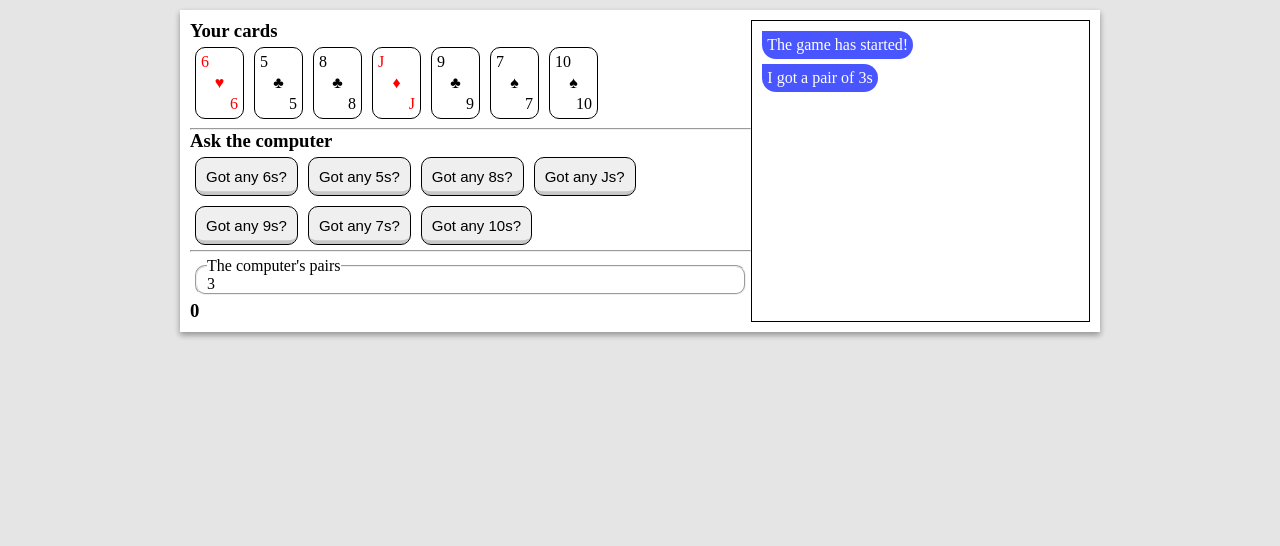
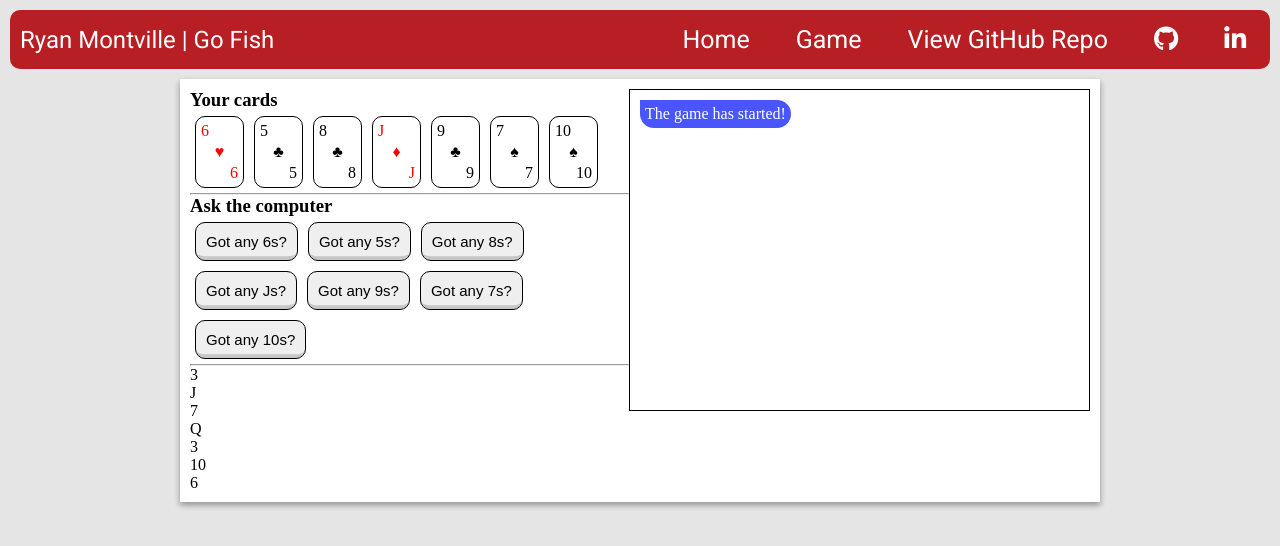
Before and after one commit to RyanMontville/go-fish, an Angular app: page /game in a window 1280 px wide. Shown: the top 546 px of the page. Built offline with nearby package versions, Linux system fonts and the light colour scheme.

Commit message:
started methods for users turn

```diff
--- a/src/app/app.component.css
+++ b/src/app/app.component.css
@@ -0,0 +1,59 @@
+/****************** menu *************************/
+.navbar {
+    display: flex;
+    align-items: center;
+    justify-content: space-between;
+    padding: 10px;
+    background-color: #b81f24;
+    color: #fff;
+    margin: 10px;
+    border-radius: 10px;
+    font-family: 'Roboto', sans-serif;
+}
+
+nav a {
+    cursor: pointer;
+}
+
+nav a:hover {
+    text-decoration: underline;
+}
+
+.navbar li {
+    list-style: none;
+    font-size: 25px;
+}
+
+.nav-links a {
+    color: #fff;
+    text-decoration: none;
+}
+
+.logo,
+.logo a {
+    font-size: 1.5rem;
+    color: white;
+    text-decoration: none;
+}
+
+.menu {
+    display: flex;
+    align-items: center;
+    gap: 1em;
+    font-size: 18px;
+}
+
+.menu li {
+    padding: 5px 14px;
+
+}
+
+input[type=checkbox] {
+    display: none;
+}
+
+.hamburger {
+    display: none;
+    font-size: 24px;
+    user-select: none;
+}
--- a/src/app/app.component.html
+++ b/src/app/app.component.html
@@ -1 +1,23 @@
+<nav class="navbar">
+    <div class="logo"><a href="https://ryanmontville.github.io/">Ryan Montville</a><span class="extra-nav-text"> | Go Fish</span></div>
+    <ul class="nav-links">
+        <input
+          type="checkbox"
+          id="checkbox_toggle"
+          ngModel="showMenu"
+          [checked]="showMenu"
+          (change)="showMenu = !showMenu"
+          />
+        <label for="checkbox_toggle" class="hamburger">&#9776;</label>
+        <div class="menu">
+            <li><a (click)="goHome()">Home</a></li>
+          <li><a (click)="goToGame()">Game</a></li>
+            <li><a href="https://github.com/RyanMontville/go-fish">View <span class="extra-nav-text">GitHub </span>Repo</a></li>
+            <li><a href="https://www.github.com/RyanMontville" title="GitHub" target="blank"><i
+              class="fa-brands fa-github"></i><span class="link-desc"></span></a></li>
+            <li><a href="https://www.linkedin.com/in/ryanmontville" title="LinkedIn" target="blank"><i
+              class="fa-brands fa-linkedin-in"></i></a></li>
+        </div>
+    </ul>
+  </nav>
 <router-outlet></router-outlet>
--- a/src/app/app.component.ts
+++ b/src/app/app.component.ts
@@ -1,4 +1,5 @@
 import { Component } from '@angular/core';
+import { Router } from '@angular/router';
 
 @Component({
   selector: 'app-root',
@@ -6,5 +7,17 @@ import { Component } from '@angular/core';
   styleUrls: ['./app.component.css']
 })
 export class AppComponent {
-  title = 'go-fish';
+  showMenu: boolean = false;
+
+  constructor(private router: Router) {}
+
+  goHome() {
+    this.showMenu = false;
+    this.router.navigate(['/'])
+  }
+
+  goToGame() {
+    this.showMenu = false;
+    this.router.navigate(['/game'])
+  }
 }
--- a/src/app/game-screen/game-screen.component.css
+++ b/src/app/game-screen/game-screen.component.css
@@ -1,6 +1,14 @@
 main {
     display: flex;
     justify-content: space-between;
+}
+#player {
+    flex-basis: 50%;
+}
+#user-hand {
+    display: flex;
+    justify-content: flex-start;
+    flex-wrap: wrap;
 }
 
 #messages div {
--- a/src/app/game-screen/game-screen.component.html
+++ b/src/app/game-screen/game-screen.component.html
@@ -1,15 +1,22 @@
 <main>
     <section id="player">
         <h3>Your cards</h3>
-        <div *ngFor="let card of userHand" [ngClass]="checkSuit(card.getSuit())" (click)="userClicksCard(card)">
-            <span class="top">{{formatCardRank(card.getRank())}}</span>
-            <span class="suit">{{card.getSuit()}}</span>
-            <span class="bottom">{{formatCardRank(card.getRank())}}</span>
-        </div>
+        <section id="user-hand">
+            <div *ngFor="let card of userHand" [ngClass]="checkSuit(card.getSuit())">
+                <span class="top">{{formatCardRank(card.getRank())}}</span>
+                <span class="suit">{{card.getSuit()}}</span>
+                <span class="bottom">{{formatCardRank(card.getRank())}}</span>
+            </div>
+        </section>
         <hr />
-        <h3>Ask the computer</h3>
-        <button *ngFor="let card of userUniqueCards" (click)="addMessage(card)" class="btn">Got any
+        <article *ngIf="playerTurn==='user'">
+            <h3>Ask the computer</h3>
+        <button *ngFor="let card of userUniqueCards" (click)="userAsk(card)" class="btn">Got any
             {{formatCardRank(card)}}s?</button>
+        </article>
+        <article *ngIf="playerTurn==='program'">
+            Program's turn
+        </article>
         <hr />
         <fieldset *ngIf="userPairs.length!==0">
             <legend>Your pairs</legend>
@@ -19,12 +26,11 @@
             <legend>The computer's pairs</legend>
             <span *ngFor="let card of programPairs">{{formatCardRank(card)}}</span>
         </fieldset>
-        <h3>{{userCardsClicked.length}}</h3>
-        <div *ngIf="userHasPair">Looks like you have {{userPairNotification.length}} pair<span *ngIf="userPairNotification.length>1">s</span>! Click on two matching cards to remove.</div>
+        <div *ngFor="let card of programHand">{{formatCardRank(card.getRank())}}</div>
 
 
     </section>
-    <section id="messages">
+    <section id="messages" #scrollMe style="overflow: scroll; height: 300px;" [scrollTop]="scrollMe.scrollHeight">
         <article *ngFor="let message of messages" [class]="message.class">{{message.text}}</article>
     </section>
 </main>
--- a/src/app/game-screen/game-screen.component.ts
+++ b/src/app/game-screen/game-screen.component.ts
@@ -12,62 +12,70 @@ export class GameScreenComponent implements OnInit {
   userHand: PlayingCard[] = [];
   userPairs: number[] = [];
   userUniqueCards: number[] = [];
-  userCardsClicked: PlayingCard[] = [];
-  userPairNotification: number[] = [];
   programHand: PlayingCard[] = [];
   programPairs: number[] = [];
   programUniqueCards: number[] = [];
-  userHasPair: boolean = false;
-
-  messages: {class: string, text: string}[] = [];
+  gameOver: boolean = false;
+  messages: { class: string, text: string }[] = [];
+  playerTurn: string = '';
 
   ngOnInit() {
-    this.messages.push({class: 'left',text: 'The game has started!'});
+    this.messages.push({ class: 'left', text: 'The game has started!' });
     this.deck.generateDeck();
     for (let i = 0; i < 7; i++) {
       let cardOne: PlayingCard = this.deck.drawCard();
       let cardTwo: PlayingCard = this.deck.drawCard();
-      this.userHand.push(cardOne);
-      if(this.userUniqueCards.includes(cardOne.getRank())){
-        this.userHasPair = true;
-        this.userPairNotification.push(cardOne.getRank());
-      } else {
-        this.userUniqueCards.push(cardOne.getRank());
-      }
+      this.addCardToUserHand(cardOne);
       this.programHand.push(cardTwo);
-      if(this.programUniqueCards.includes(cardTwo.getRank())){
-        this.programPairs.push(cardTwo.getRank());
-        let noPairComputer: PlayingCard[] = this.programHand.filter(card => card.getRank() !== cardTwo.getRank());
-        this.programHand = noPairComputer;
-        let uniqueComputer: number[] = this.programUniqueCards.filter(number => number !== cardTwo.getRank());
-        this.programUniqueCards = uniqueComputer;
-        this.messages.push({class: 'left', text: 'I got a pair of ' + this.formatCardRank(cardTwo.getRank()) + 's'});
-      } else {
-        this.programUniqueCards.push(cardTwo.getRank());
-      }
+      this.checkProgramUniqueCards(cardTwo.getRank());
+    }
+    this.playerTurn = 'user';
+  }
+
+  addCardToUserHand(card: PlayingCard) {
+    this.userHand.push(card);
+    this.checkUserUniqueCards(card.getRank());
+    let checkForFour: PlayingCard[] = this.userHand.filter(currentCard => currentCard.getRank() === card.getRank());
+    if (checkForFour.length === 4) {
+      this.userHand = this.userHand.filter(currCard => currCard.getRank() != card.getRank());
+      this.userPairs.push(card.getRank());
+      this.messages.push({ class: 'right', text: 'I got 4 ' + this.formatCardRank(card.getRank()) + 's' });
+      this.userUniqueCards = this.userUniqueCards.filter(rank => rank != card.getRank());
     }
   }
 
-  checkSuit(suit: string):string {
-    if(suit==='♥' || suit==='♦') {
+  checkUserUniqueCards(rank: number) {
+    if (!this.userUniqueCards.includes(rank)) {
+      this.userUniqueCards.push(rank);
+    }
+  }
+
+  checkProgramUniqueCards(rank: number) {
+    if (!this.programUniqueCards.includes(rank)) {
+      this.programUniqueCards.push(rank);
+    }
+  }
+
+  checkSuit(suit: string): string {
+    if (suit === '♥' || suit === '♦') {
       return "red card";
     }
     return "card";
   }
 
   addMessage(rank: number) {
-    switch(rank) {
-      case 1: this.messages.push({class:'right',text:"Got any As?"}); break;
-      case 11: this.messages.push({class:'right',text:"Got any Js?"}); break;
-      case 12: this.messages.push({class:'right',text:"Got any Qs?"}); break;
-      case 13: this.messages.push({class:'right',text:"Got any Ks?"}); break;
-      default: this.messages.push({class:'right',text:"Got any " + rank + "s?"}); break;
+    switch (rank) {
+      case 1: this.messages.push({ class: 'right', text: "Got any As?" }); break;
+      case 11: this.messages.push({ class: 'right', text: "Got any Js?" }); break;
+      case 12: this.messages.push({ class: 'right', text: "Got any Qs?" }); break;
+      case 13: this.messages.push({ class: 'right', text: "Got any Ks?" }); break;
+      default: this.messages.push({ class: 'right', text: "Got any " + rank + "s?" }); break;
     }
 
   }
 
   formatCardRank(rank: number) {
-    switch(rank) {
+    switch (rank) {
       case 1: return 'A';
       case 11: return 'J';
       case 12: return 'Q';
@@ -76,28 +84,31 @@ export class GameScreenComponent implements OnInit {
     }
   }
 
-  userClicksCard(card: PlayingCard) {
-    this.userCardsClicked.push(card);
-    let findPairs: PlayingCard[] = this.userCardsClicked.filter(currentCard => currentCard.getRank === card.getRank);
-    if(findPairs.length ===2) {
-      let cardOne = findPairs[1];
-      let cardTwo = findPairs[0];
-      let filtered = this.userHand.filter(currCard => currCard.getCard() != cardOne.getCard());
-      this.userHand = filtered;
-      filtered = this.userHand.filter(currCard => currCard.getCard() != cardTwo.getCard());
-      this.userHand = filtered;
-      this.userPairs.push(cardOne.getRank());
-      let filterUnique = this.userUniqueCards.filter(card => card != cardOne.getRank());
-      this.userUniqueCards = filterUnique;
-      let filterNotification = this.userPairNotification.filter(num => num != cardOne.getRank());
-      this.userPairNotification = filterNotification;
-      if(this.userPairNotification.length===0) {
-        this.userHasPair = false;
+  userAsk(card: number) {
+    this.messages.push({ class: 'right', text: 'Got any ' + this.formatCardRank(card) + 's?' });
+    let matches: PlayingCard[] = this.programHand.filter(currentCard => currentCard.getRank() === card);
+    if (matches.length > 0) {
+      this.messages.push({ class: 'left', text: 'Yes, I have ' + matches.length });
+      for (let i = 0; i < matches.length; i++) {
+        this.addCardToUserHand(matches[i]);
+        this.programHand = this.programHand.filter(matchCard => matchCard.getCard() != matches[i].getCard());
       }
-      findPairs = [];
-      this.userCardsClicked = [];
-      this.messages.push({class:'right',text:'I got a pair of ' + this.formatCardRank(cardOne.getRank()) + 's'})
+    } else {
+      this.messages.push({ class: 'left', text: 'No, go fish.' });
+      this.addCardToUserHand(this.deck.drawCard());
+      this.playerTurn = 'program';
+      this.programAsk();
     }
   }
 
+  programAsk() {
+    let min = Math.ceil(0);
+    let max = Math.floor(this.programUniqueCards.length - 1);
+    let randomNumber = Math.floor(Math.random() * (max - min) + min);
+    alert("Program has " + (this.programUniqueCards.length - 1) + ' unique cards. The random number picked was ' + randomNumber);
+    this.playerTurn = 'user';
+  }
+
+
+
 }
--- a/src/index.html
+++ b/src/index.html
@@ -6,6 +6,7 @@
   <base href="/">
   <meta name="viewport" content="width=device-width, initial-scale=1">
   <link rel="icon" type="image/x-icon" href="favicon.ico">
+  <script src="https://kit.fontawesome.com/52202eaccb.js" crossorigin="anonymous"></script>
 </head>
 <body>
   <app-root></app-root>
```
